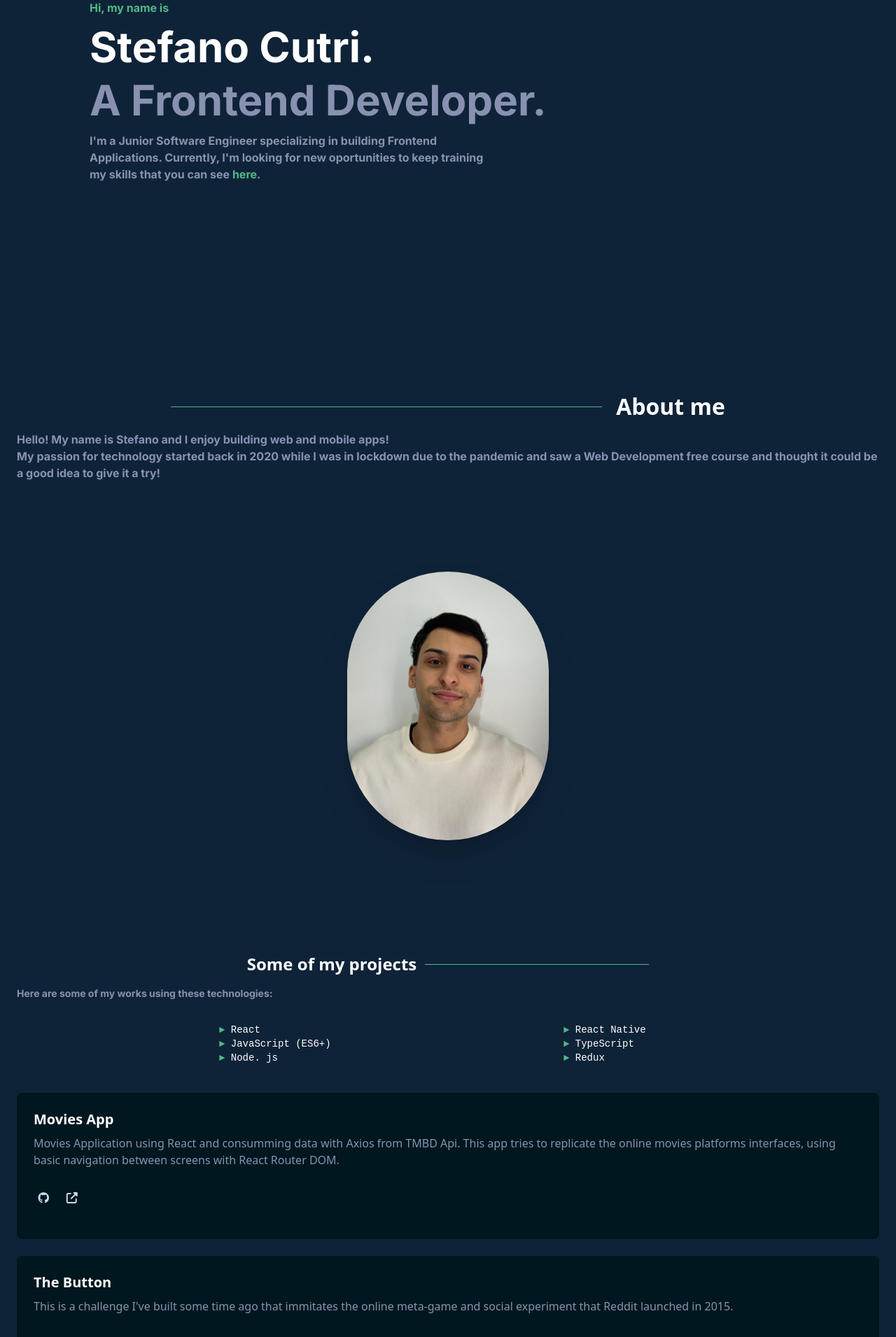
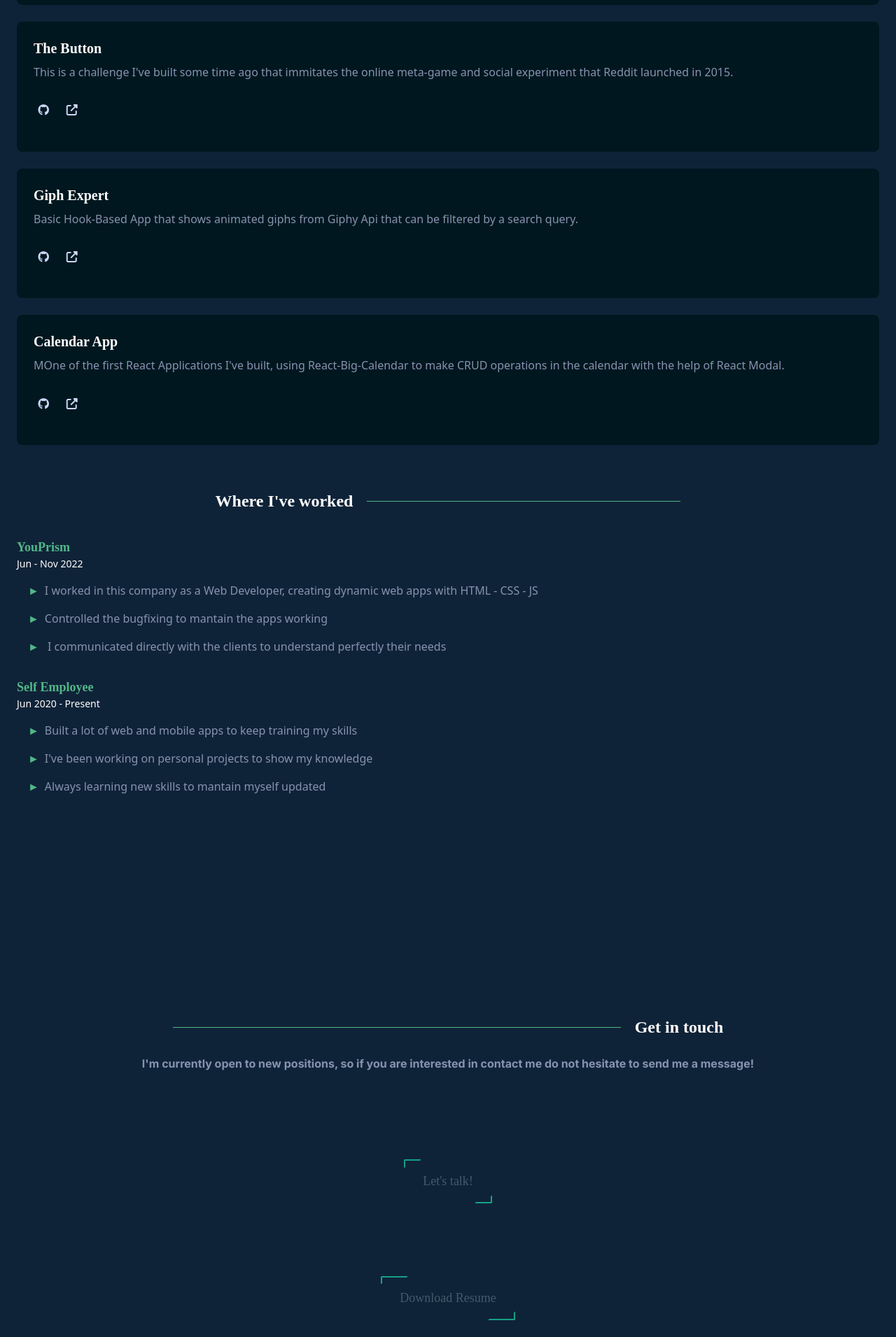
Before and after one commit to StefanoCutri/portfolio, a React (Create React App) app: page / in a window 1280 px wide. Shown: the part 314-2225 px from the top of the page at 70% size. Built offline with nearby package versions, Linux system fonts and the light colour scheme.

Commit message:
Style contact buttons

```diff
--- a/src/components/Contact.js
+++ b/src/components/Contact.js
@@ -1,4 +1,5 @@
 import React from "react";
+import "../styles/contact.css";
 
 export const Contact = () => {
   return (
@@ -19,9 +20,9 @@ export const Contact = () => {
           contact me do not hesitate to send me a message!
         </p>
       </div>
-      <div>
-        <div>Let's talk!</div>
-        <div>Download Resume</div>
+      <div className="flex flex-col h-[50%] mt-10 items-center justify-evenly">
+        <button className="button type3">Let's talk!</button>
+        <button className="button type3">Download Resume</button>
       </div>
     </div>
   );
--- /dev/null
+++ b/src/styles/contact.css
@@ -0,0 +1,106 @@
+:root {
+  --main-text-color: #52b788;
+  --main-bg-color: #0f2338;
+  --secondary-bg-color: #173452;
+  --text-white: #fff;
+}
+/*
+  .contact-btn{
+    border-color: var(--main-text-color) !important;
+  }
+
+  .contact-btn:hover{
+    transform: translateX(50%)
+  } */
+/*
+  https://developer.mozilla.org/en/docs/Web/CSS/box-shadow
+  box-shadow: [inset?] [top] [left] [blur] [size] [color];
+
+  Tips:
+    - We're setting all the blurs to 0 since we want a solid fill.
+    - Add the inset keyword so the box-shadow is on the inside of the element
+    - Animating the inset shadow on hover looks like the element is filling in from whatever side you specify ([top] and [left] accept negative values to become [bottom] and [right])
+    - Multiple shadows can be stacked
+    - If you're animating multiple shadows, be sure to keep the same number of shadows on hover/focus as non-hover/focus (even if you have to create a transparent shadow) so the animation is smooth. Otherwise, you'll get something choppy.
+*/
+
+@import url("https://fonts.googleapis.com/css?family=Raleway");
+* {
+  box-sizing: border-box;
+}
+
+body {
+  margin: 0;
+  padding: 0;
+  width: 100%;
+  height: 100vh;
+  display: flex;
+  justify-content: center;
+  align-items: center;
+  flex-direction: column;
+  font-family: Raleway;
+  background-color: #16a085;
+}
+
+.copyright {
+  position: absolute;
+  bottom: 0;
+}
+.copyright a {
+  text-decoration: none;
+  color: #16a085;
+}
+.copyright a:hover {
+  text-decoration: underline;
+}
+
+.button {
+  position: relative;
+  padding: 1em 1.5em;
+  border: none;
+  background-color: transparent;
+  cursor: pointer;
+  outline: none;
+  font-size: 18px;
+  margin: 1em 0.8em;
+}
+
+.button.type3 {
+  color: #435a6b;
+}
+.button.type3.type3::after,
+.button.type3.type3::before {
+  content: "";
+  display: block;
+  position: absolute;
+  width: 20%;
+  height: 20%;
+  border: 2px solid;
+  transition: all 0.6s ease;
+  border-radius: 2px;
+}
+.button.type3.type3::after {
+  bottom: 0;
+  right: 0;
+  border-top-color: transparent;
+  border-left-color: transparent;
+  border-bottom-color: #16a085;
+  border-right-color: #16a085;
+}
+.button.type3.type3::before {
+  top: 0;
+  left: 0;
+  border-bottom-color: transparent;
+  border-right-color: transparent;
+  border-top-color: #16a085;
+  border-left-color: #16a085;
+}
+.button.type3.type3:hover:after,
+.button.type3.type3:hover:before {
+  border-bottom-color: #16a085;
+  border-right-color: #435a6b;
+  border-top-color: #16a085;
+  border-left-color: #16a085;
+  width: 100%;
+  height: 100%;
+}
```
